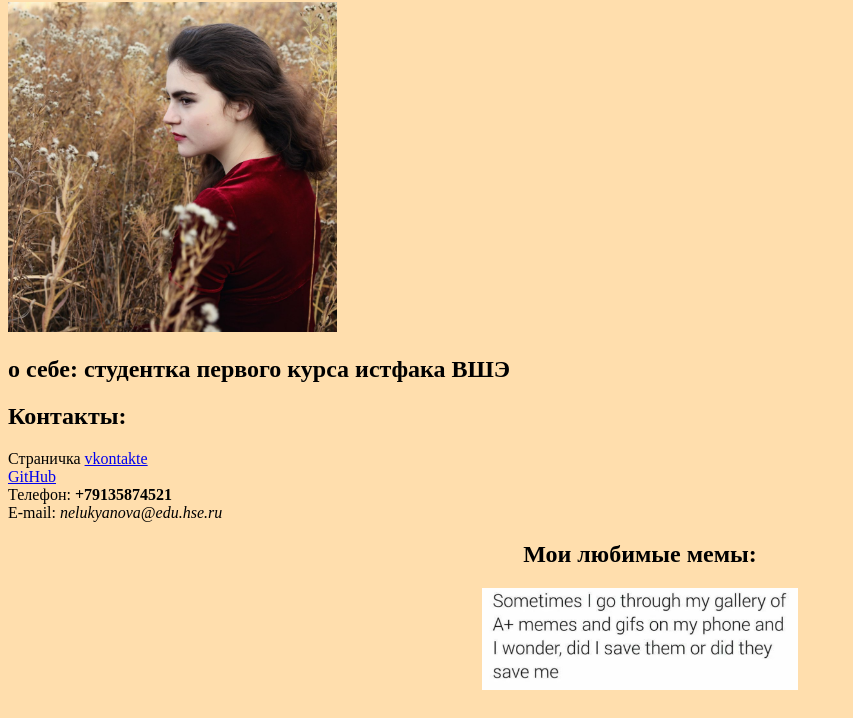
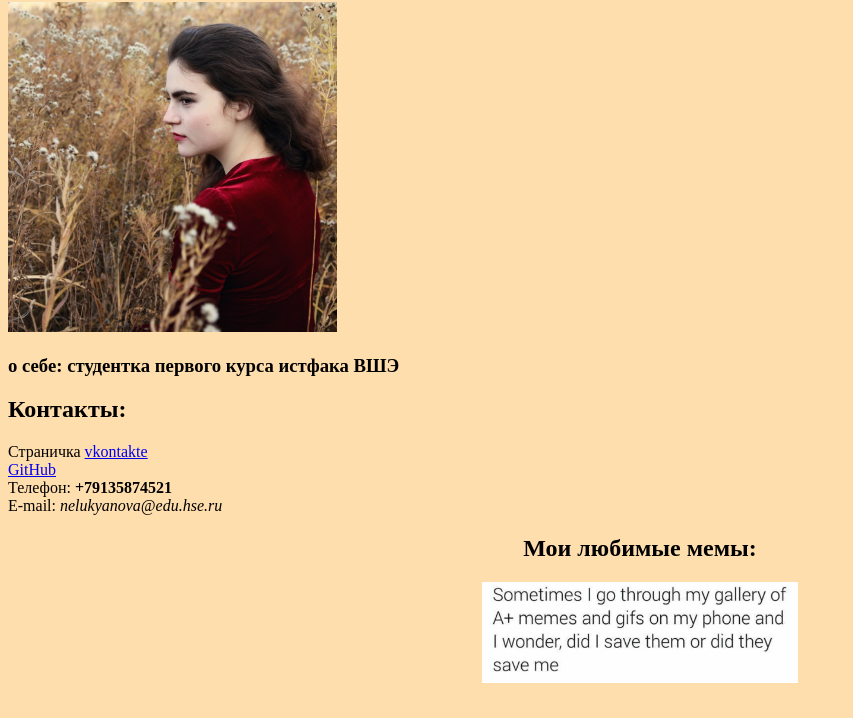
Before and after one commit to nikysika/nikysika.github.io, a plain HTML site: page index.html in a window 1280 px wide. Shown: the part 78-796 px from the top of the page, without its empty margins (0-853 px from the left). Drawn offline with Linux system fonts and the light colour scheme.

Commit message:
шрифт

```diff
--- a/index.html
+++ b/index.html
@@ -8,7 +8,7 @@
       <left><h1>Лукьянова Ника</h1></left>
       <left><img alt="Это я" width="26%" src="me.jpg"></left>
       <br/>
-	  <left><h2>о себе: студентка первого курса истфака ВШЭ</h2><left>
+	  <left><h3>о себе: студентка первого курса истфака ВШЭ</h3><left>
       <h2>Контакты:</h2>
       Страничка <a href=https://vk.com/myrmirochka>vkontakte</a>
       <br/>
```
